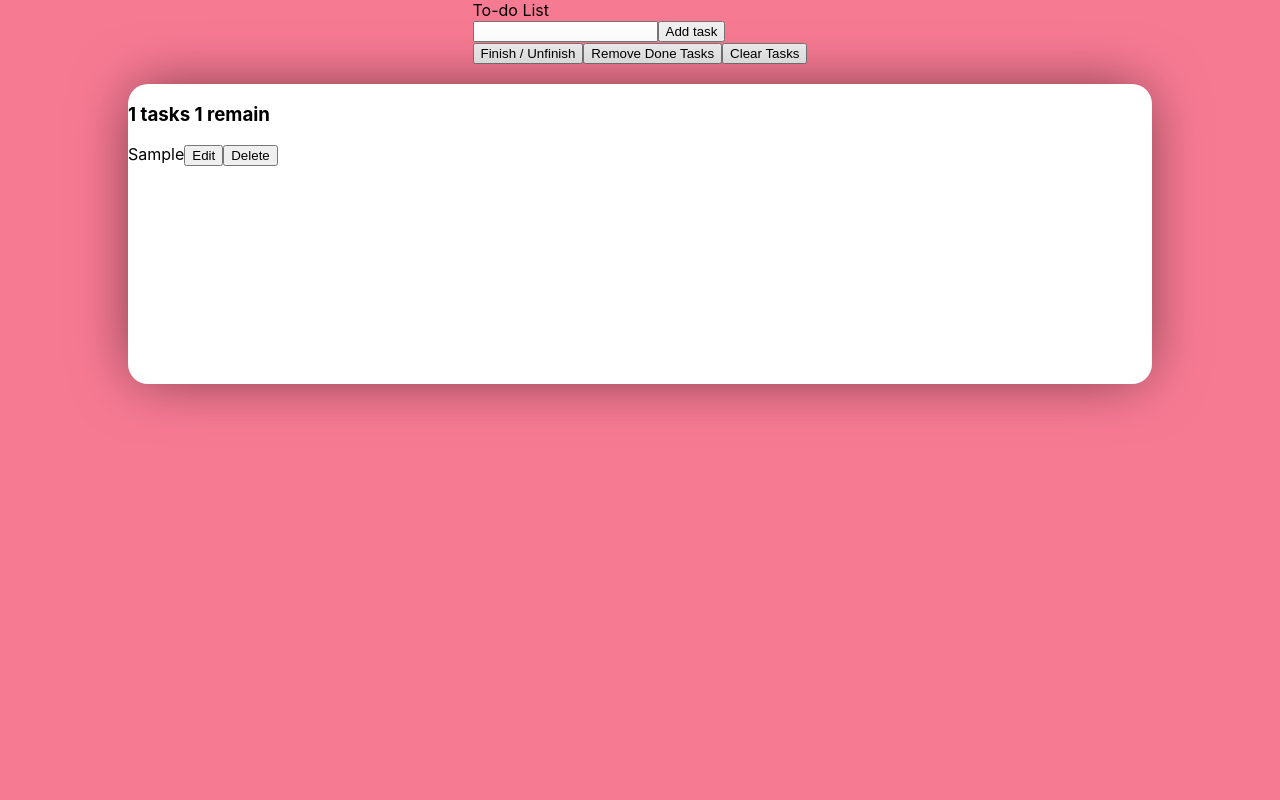
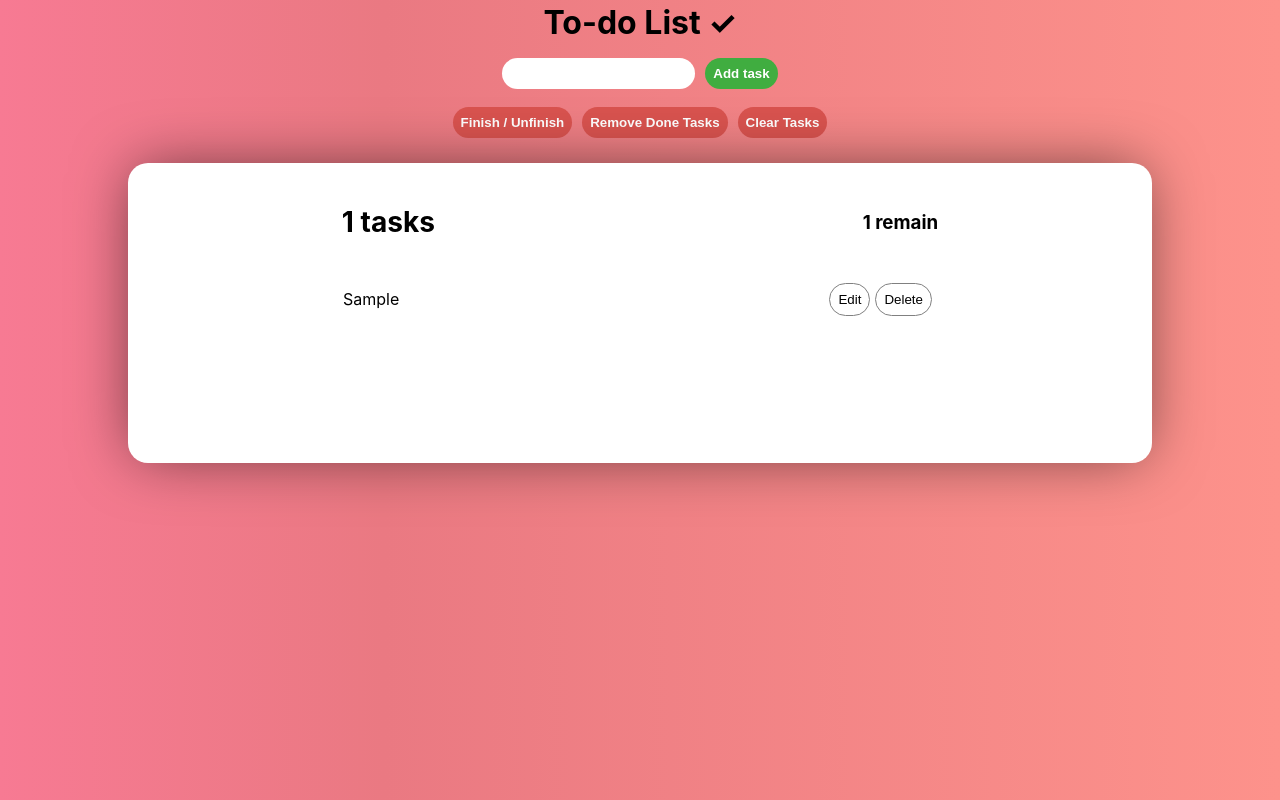
Before and after one commit to AlbertoSCandido/to-do-list, a React (Create React App) app: page / in a window 1280 px wide. Both pictures are taken after typing "Sample" into the empty fields and a click on the button "Add task". Built offline with nearby package versions, Linux system fonts and the light colour scheme.

Commit message:
Adiciona estilo de gradiente em background e sombras

```diff
--- a/public/index.html
+++ b/public/index.html
@@ -10,34 +10,12 @@
       content="Web site created using create-react-app"
     />
     <link rel="apple-touch-icon" href="%PUBLIC_URL%/logo192.png" />
-    <!--
-      manifest.json provides metadata used when your web app is installed on a
-      user's mobile device or desktop. See https://developers.google.com/web/fundamentals/web-app-manifest/
-    -->
+    <link href="https://fonts.googleapis.com/css?family=Roboto&display=swap" rel="stylesheet">
     <link rel="manifest" href="%PUBLIC_URL%/manifest.json" />
-    <!--
-      Notice the use of %PUBLIC_URL% in the tags above.
-      It will be replaced with the URL of the `public` folder during the build.
-      Only files inside the `public` folder can be referenced from the HTML.
-
-      Unlike "/favicon.ico" or "favicon.ico", "%PUBLIC_URL%/favicon.ico" will
-      work correctly both with client-side routing and a non-root public URL.
-      Learn how to configure a non-root public URL by running `npm run build`.
-    -->
     <title>React App</title>
   </head>
   <body>
     <noscript>You need to enable JavaScript to run this app.</noscript>
     <div id="root"></div>
-    <!--
-      This HTML file is a template.
-      If you open it directly in the browser, you will see an empty page.
-
-      You can add webfonts, meta tags, or analytics to this file.
-      The build step will place the bundled scripts into the <body> tag.
-
-      To begin the development, run `npm start` or `yarn start`.
-      To create a production bundle, use `npm run build` or `yarn build`.
-    -->
   </body>
 </html>
--- a/src/App.css
+++ b/src/App.css
@@ -4,16 +4,13 @@
   display: flex;
   flex-direction: column;
   align-items: center;
-  /* justify-content: center; */
-  background-color: #F77A93;
+  background: rgb(247,122,147);
+  background: linear-gradient(90deg, rgba(247,122,147,1) 0%, rgba(234,121,130,1) 30%, rgba(253,146,139,1) 100%)
 }
 
-ul {
-  list-style-type: none;
-}
-
-li {
-  width: fit-content;
+.title {
+  font-size: 2rem;
+  margin: 0.2rem;
 }
 
 .selected {
@@ -35,3 +32,119 @@ li {
   -webkit-box-shadow: -1px -1px 61px -8px rgba(0,0,0,0.58);
   -moz-box-shadow: -1px -1px 61px -8px rgba(0,0,0,0.58);
 }
+
+.inputTask, .btn {
+  border-radius: 20px;
+  padding: 0.5rem;
+  margin: 5px;
+  border: none;
+  background-color: white;
+}
+
+.btn {
+  color: white;
+  font-weight: 600;
+}
+
+.btn-task {
+  background-color: white;
+  border-radius: 20px;
+  border: 0.5px gray solid;
+  margin-right: 5px;
+  margin-top: 2px;
+  padding: 0.5rem;
+}
+
+.danger {
+  background-color: #d9534f;
+  color: white;
+}
+
+.inputTask {
+  border: none;
+}
+
+.add-btn {
+  background-color: #40AD40;
+}
+
+.d-flex {
+  display: flex;
+}
+
+.f-wrap {
+  flex-wrap: wrap;
+}
+
+.f-d-column {
+  flex-direction: column;
+}
+
+.j-c-center {
+  justify-content: center;
+}
+
+.a-i-center {
+  align-items: center;
+}
+
+.a-i-stretch {
+  align-items: stretch;
+}
+
+.j-c-end {
+  justify-content: flex-end;
+}
+
+.j-c-spAround {
+  justify-content: space-around;
+}
+
+.j-c-spEvenly {
+  justify-content: space-evenly;
+}
+
+.j-c-spBetween {
+  justify-content: space-between;
+}
+
+.j-c-stretch {
+  justify-content: stretch;
+}
+
+.grow-1 {
+  flex-grow: 1;
+}
+
+.grow-2 {
+  flex-grow: 2;
+}
+
+.gap-1 {
+  gap: 0.5rem;
+}
+
+.gap-2 {
+  gap: 1rem;
+}
+
+.gap-3 {
+  gap: 2rem;
+}
+
+.p-0 {
+  padding: 0;
+}
+
+.p-1 {
+  padding: 0.5rem;
+}
+
+.p-2 {
+  padding: 1rem;
+}
+
+.p-y-1 {
+  padding-bottom: 0.5rem;
+  padding-top: 0.5rem;
+}
--- a/src/components/TaskList.jsx
+++ b/src/components/TaskList.jsx
@@ -27,7 +27,7 @@ const TaskList = () => {
 
   return (
     <div className='taskList'>
-      <h3>{list.length} tasks {list.length - doneTasks.length} remain</h3>
+      <h3 className="d-flex j-c-spAround a-i-center"><h2>{list.length} tasks</h2> {list.length - doneTasks.length} remain</h3>
       { list.map(({ id, task }) => {
         return taskId === id ? (
           <>
@@ -36,18 +36,22 @@ const TaskList = () => {
               value={taskText}
               onChange={(e) => setTaskText(e.target.value)}
             />
-            <button onClick={ updateTask }>Save</button>
-            <button onClick={() => {setTaskId(null)}}>Cancel</button>
+            <div>
+              <button onClick={ updateTask }>Save</button>
+              <button onClick={() => {setTaskId(null)}}>Cancel</button>
+            </div>
           </>
         ) : (
           <div
             key={id}
-            className={ `${id === selectedTask ? 'selected' : ''} ${doneTasks.includes(id) ? 'doneTask': ''}` }
+            className={ `${id === selectedTask ? 'selected' : ''} ${doneTasks.includes(id) ? 'doneTask': ''} d-flex j-c-spAround a-i-center` }
             onClick={() => { selectedTask === id ? setSelectedTask(null) : setSelectedTask(id) }}
           >
             {task}
-            <button type="button" onClick={() => { setTaskId(id); setTaskText(task) } }>Edit</button>
-            <button type="button" onClick={() => { setList(list.filter((task) => task.id !== id)) }}>Delete</button>
+            <div>
+              <button type="button" className="btn-task" onClick={() => { setTaskId(id); setTaskText(task) } }>Edit</button>
+              <button type="button" className="btn-task" onClick={() => { setList(list.filter((task) => task.id !== id)) }}>Delete</button>
+            </div>
           </div>
         )
       }
--- a/src/pages/Home.jsx
+++ b/src/pages/Home.jsx
@@ -18,20 +18,21 @@ const Home = () => {
 
   return (
     <div className="app">
-      <div>
-        To-do List
+      <div className="d-flex f-d-column a-i-center gap-1">
+        <h1 className="title">To-do List &#x02713;</h1>
         <div>
           <input
             type="text"
             value={task.task}
+            className="inputTask"
             onChange={e => setTask({ task: e.target.value, id: Date.now() })}
           />
-          <button type="button" className="btn" onClick={ addTask }>Add task</button>
+          <button type="button" className="btn add-btn" onClick={ addTask }>Add task</button>
         </div>
         <div>
-        <button type="button" className="btn" onClick={ changeDoneTask}>Finish / Unfinish</button>
-        <button type="button" className="btn" onClick={ deleteDoneTasks }>Remove Done Tasks</button>
-        <button type="button" className="btn" onClick={ deleteAllTasks }>Clear Tasks</button>
+        <button type="button" className="btn danger" onClick={ changeDoneTask}>Finish / Unfinish</button>
+        <button type="button" className="btn danger" onClick={ deleteDoneTasks }>Remove Done Tasks</button>
+        <button type="button" className="btn danger" onClick={ deleteAllTasks }>Clear Tasks</button>
         </div>
       </div>
       <TaskList />
```
